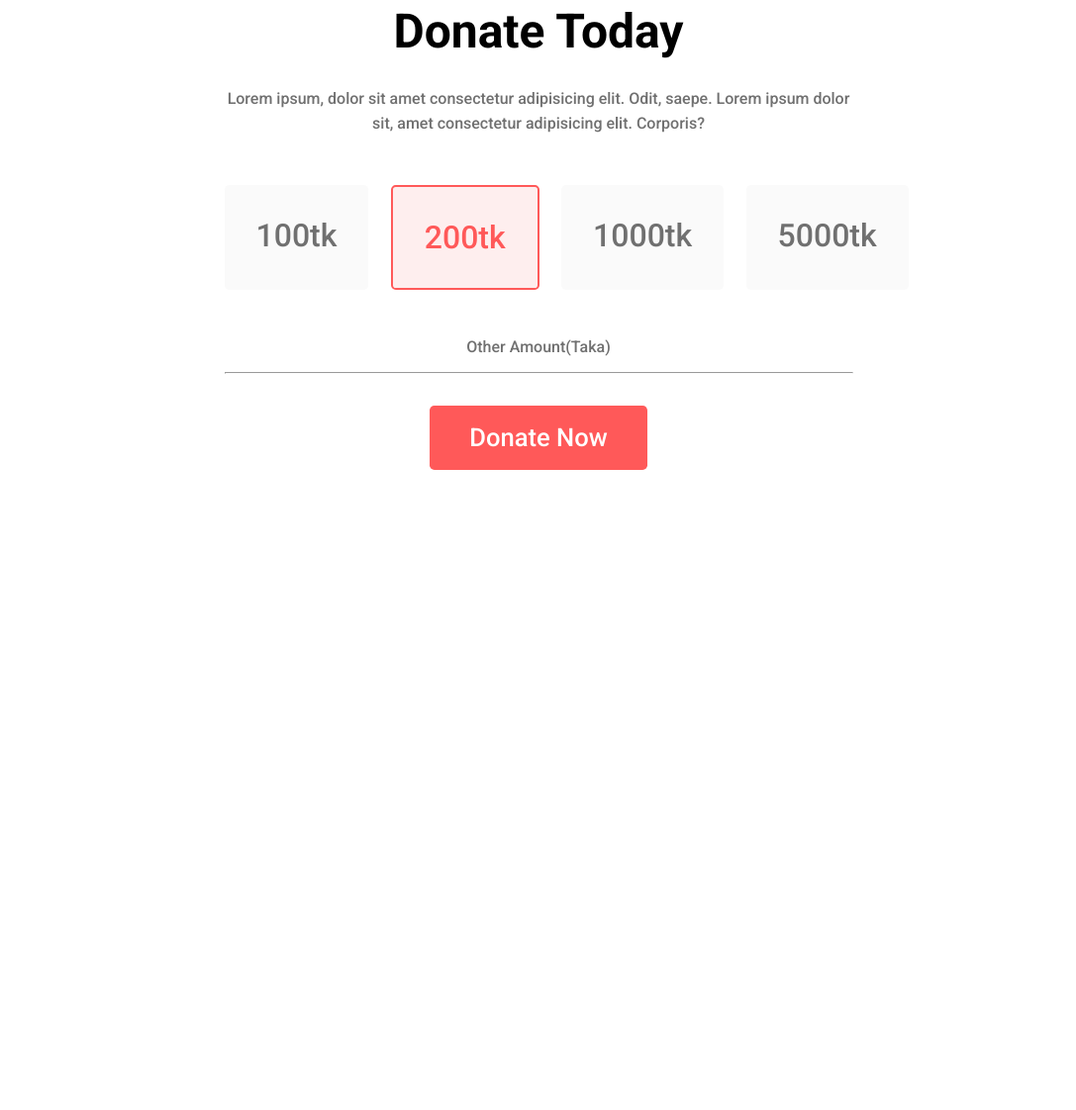
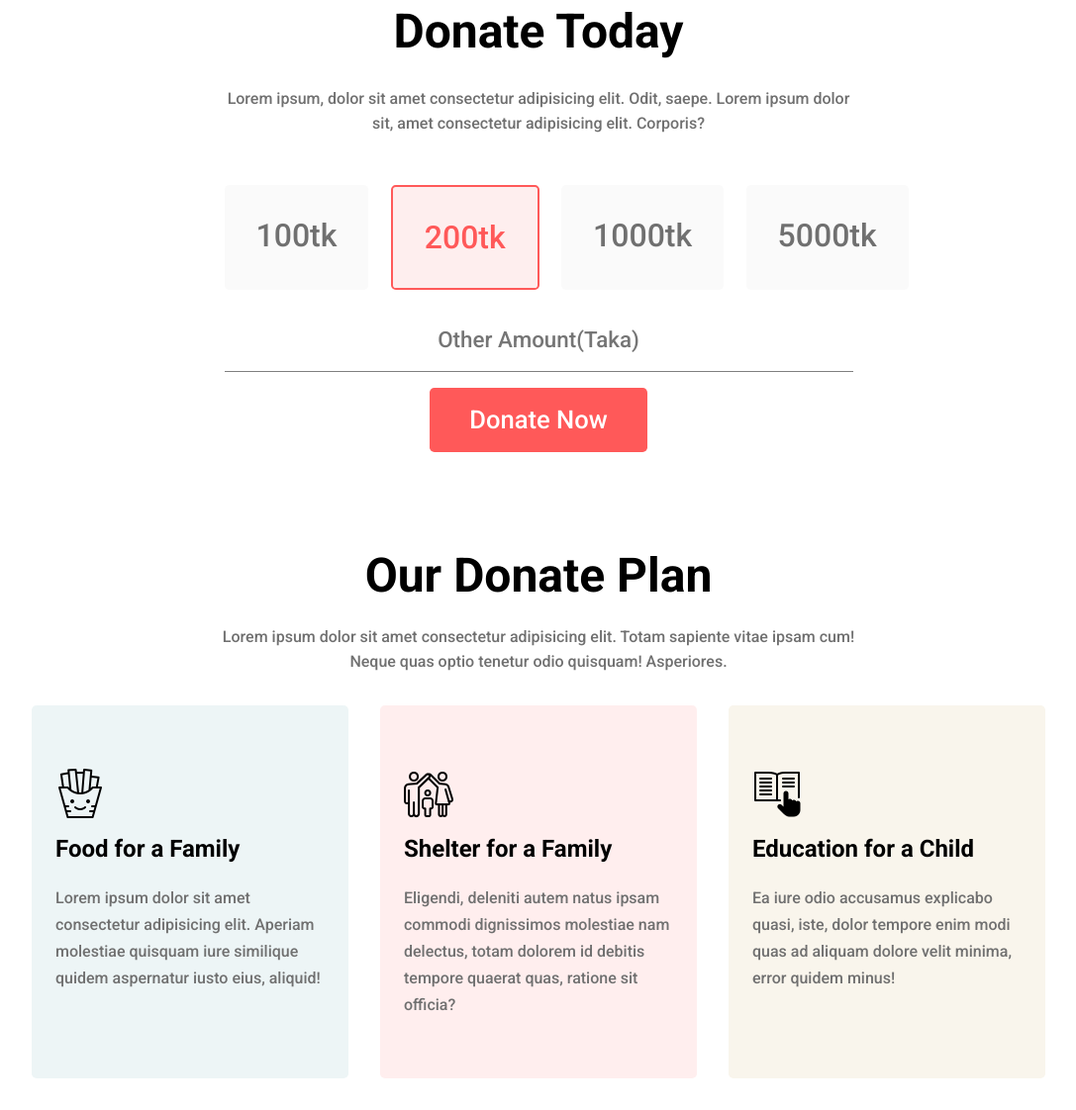
Before and after one commit to furqanRupom/donate-today-website, a plain HTML site: page index.html in a window 1280 px wide. Shown: the part 893-2015 px from the top of the page at 99% size, without its empty margins (96-1183 px from the left). Before the commit the page ends 1424 px from the top, so only its background shows below. Drawn offline with Linux system fonts and the light colour scheme.

Commit message:
added some section

```diff
--- a/index.html
+++ b/index.html
@@ -5,6 +5,7 @@
     <meta http-equiv="X-UA-Compatible" content="IE=edge">
     <meta name="viewport" content="width=device-width, initial-scale=1.0">
     <link rel="stylesheet" href="./style/style.css">
+    <script src="https://kit.fontawesome.com/5683bafbfa.js" crossorigin="anonymous"></script>
     <title>Donate Websites</title>
 </head>
 <body>
@@ -32,7 +33,7 @@
 
 
     <main>
-        <!-- donate section -->
+        <!-- how to donate section -->
 
         <div class="donate-section">
             <h1 class="donate-primary">Donate Today</h1>
@@ -45,10 +46,46 @@
                 <div class="prize-item">5000tk</div>
             </div>
 
-            <p class="other-description">Other Amount(Taka)</p>
-            <hr>
+            <!-- <p class="other-description">Other Amount(Taka)</p>
+            <hr> -->
+            <input type="text" placeholder="Other Amount(Taka)">
             <button class="btn-primary">Donate Now</button>
         </div>
+
+
+
+        <!-- where to donate section -->
+
+        <section class="where-section">
+
+
+            <div class="where-header">
+                <h1>Our Donate Plan</h1>
+                <p>Lorem ipsum dolor sit amet consectetur adipisicing elit. Totam sapiente vitae ipsam cum! Neque quas optio tenetur odio quisquam! Asperiores.</p>
+            </div>
+
+
+
+            <!-- donate section flex container -->
+
+            <div class="donate-flex-container">
+                <div id="contain-id-one" class="contain-item">
+                    <img src="./icons/food.png" alt="">
+                    <h1>Food for a Family</h1>
+                    <p>Lorem ipsum dolor sit amet consectetur adipisicing elit. Aperiam molestiae quisquam iure similique quidem aspernatur iusto eius,  aliquid!</p>
+                </div>
+                <div id="contain-id-two" class="contain-item">
+                    <img src="./icons/shelter.png" alt="">
+                    <h1>Shelter for a Family</h1>
+                    <p>Eligendi, deleniti autem natus ipsam commodi dignissimos molestiae nam delectus, totam dolorem id debitis tempore quaerat quas, ratione sit officia?</p>
+                </div>
+                <div id="contain-id-three" class="contain-item">
+                    <img src="./icons/education.png" alt="">
+                    <h1>Education for a Child</h1>
+                    <p>Ea iure odio accusamus explicabo quasi, iste, dolor tempore enim modi quas ad aliquam dolore velit minima, error quidem minus!</p>
+                </div>
+            </div>
+        </section>
 
     </main>
 </body>
--- a/style/style.css
+++ b/style/style.css
@@ -45,6 +45,16 @@
     font-weight: 300;
     padding: 0.2rem 1.5rem 0.5rem;
 
+}
+
+input{
+    width: 100%;
+    padding: 1.2rem 0;
+  font-size: 1.4rem;
+  text-align: center;
+    border: none;
+    border-bottom: 1px solid #808080;
+    outline: none;
 }
 
 .btn-primary{
@@ -122,8 +132,63 @@ hr{
 
 
 
-/* how to donate section start*/
+/* where to donate section start*/
+
+.where-section{
+    margin: 6rem auto 2rem;
+}
+
+.where-header{
+    text-align: center;
+    margin: 2rem auto;
+    width: 50%;
+}
+.where-header h1{
+    font-size: 3rem;
+}
+
+.where-header p{
+   line-height: 25px;
+   margin: 1.3rem 0 2rem;
+   color: #707070;
 
 
 
-/* how to donate section end */
+}
+.donate-flex-container{
+    display: flex;
+    justify-content: space-around;
+    margin:2rem 8rem;
+    gap: 2rem;
+}
+.contain-item{
+    padding: 2rem 1.5rem;
+    flex:1;
+    border-radius: 0.3rem;
+}
+.contain-item img{
+    padding: 2rem 0 0.2rem;
+}
+.contain-item h1{
+   padding: 0.6rem 0 0.3rem;
+}
+
+.contain-item p{
+    margin: 1.1rem 0 1.8rem;
+    line-height: 27px;
+    color: #707070;
+}
+
+
+#contain-id-one{
+    background: rgba(79, 157, 166, 0.1);
+}
+
+#contain-id-two{
+    background: rgba(255, 89, 89, 0.1);
+}
+
+#contain-id-three{
+    background: rgb(249, 245, 236);
+}
+/* where to donate section end */
```
Also changed, not shown: icons/education.png (added), icons/food.png (added), icons/shelter.png (added).
